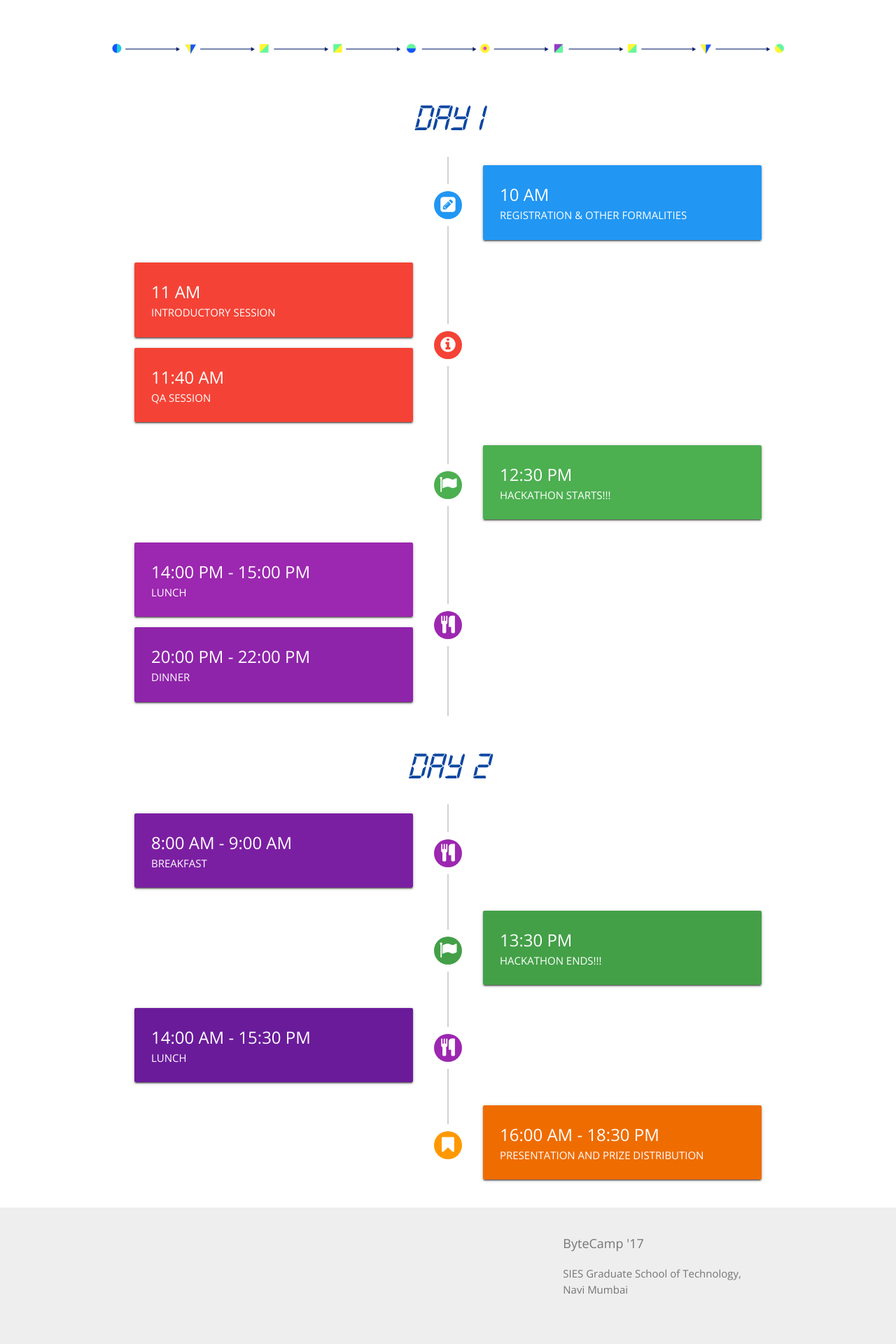
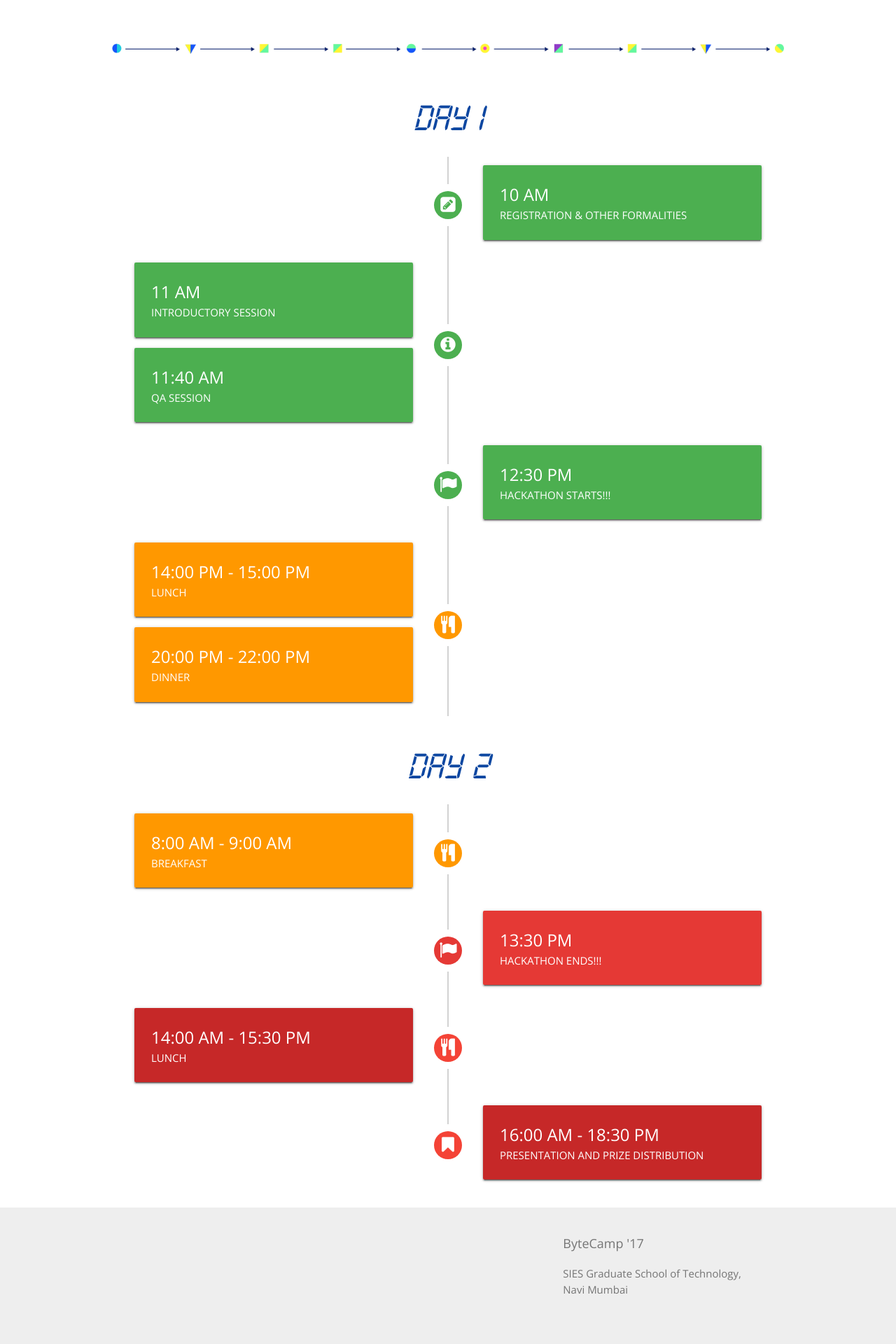
Before and after one commit to nerdyninja/bytecamp, a Django app: page /home in a window 1280 px wide. Shown: the part 528-2448 px from the top of the page at 70% size. Run offline with Django 3.2, Linux system fonts and the light colour scheme; grey boxes are pictures that could not be loaded.

Commit message:
Design Changes in Timeline

```diff
--- a/templates/pages/home.html
+++ b/templates/pages/home.html
@@ -36,7 +36,7 @@
     	<br>
         <div class="timeline-event">
             <div class="card timeline-content">
-                <div class="card-panel blue">
+                <div class="card-panel green">
 					<span class="white-text card-title">10 AM</span><br>
 					<span class="white-text">
 					REGISTRATION
@@ -44,11 +44,11 @@
 					</span>
 		        </div>
             </div>
-            <div class="timeline-badge blue white-text"><i class="fa fa-pencil-square"></i></div>
+            <div class="timeline-badge green white-text"><i class="fa fa-pencil-square"></i></div>
         </div>
         <div class="timeline-event">
             <div class="card timeline-content">
-                <div class="card-panel red">
+                <div class="card-panel green">
 					<span class="white-text card-title">11 AM</span><br>
 					<span class="white-text">
 					INTRODUCTORY SESSION
@@ -56,14 +56,14 @@
 		        </div>
             </div>
             <div class="card timeline-content">
-                <div class="card-panel red">
+                <div class="card-panel green">
 					<span class="white-text card-title">11:40 AM</span><br>
 					<span class="white-text">
 					QA SESSION
 					</span>
 		        </div>
             </div>
-            <div class="timeline-badge red white-text"><i class="fa fa-info-circle"></i></div>
+            <div class="timeline-badge green white-text"><i class="fa fa-info-circle"></i></div>
         </div>
         <div class="timeline-event">
             <div class="card timeline-content">
@@ -78,7 +78,7 @@
         </div>
         <div class="timeline-event">
             <div class="card timeline-content">
-                <div class="card-panel purple">
+                <div class="card-panel orange">
 					<span class="white-text card-title">14:00 PM - 15:00 PM</span><br>
 					<span class="white-text">
 					LUNCH
@@ -86,61 +86,61 @@
 		        </div>
             </div>
             <div class="card timeline-content">
-                <div class="card-panel purple darken-1">
+                <div class="card-panel orange">
 					<span class="white-text card-title">20:00 PM - 22:00 PM</span><br>
 					<span class="white-text">
 					DINNER
 					</span>
 		        </div>
             </div>
-            <div class="timeline-badge purple white-text"><i class="fa fa-cutlery"></i></div>
+            <div class="timeline-badge orange white-text"><i class="fa fa-cutlery"></i></div>
         </div>
         <br>
         <h5 align="center" id="digit-font" class="blue-text text-darken-4">DAY 2</h5>
         <br>
         <div class="timeline-event">
             <div class="card timeline-content">
-                <div class="card-panel purple darken-2">
+                <div class="card-panel orange">
 					<span class="white-text card-title">8:00 AM - 9:00 AM</span><br>
 					<span class="white-text">
 					BREAKFAST
 					</span>
 		        </div>
             </div>
-            <div class="timeline-badge purple white-text"><i class="fa fa-cutlery"></i></div>
+            <div class="timeline-badge orange white-text"><i class="fa fa-cutlery"></i></div>
         </div>
         <div class="timeline-event">
             <div class="card timeline-content">
-                <div class="card-panel green darken-1">
+                <div class="card-panel red darken-1">
 					<span class="white-text card-title">13:30 PM</span><br>
 					<span class="white-text">
 					HACKATHON ENDS!!!
 					</span>
 		        </div>
             </div>
-            <div class="timeline-badge green darken-1 white-text"><i class="fa fa-flag"></i></div>
+            <div class="timeline-badge red darken-1 white-text"><i class="fa fa-flag"></i></div>
         </div>
         <div class="timeline-event">
             <div class="card timeline-content">
-                <div class="card-panel purple darken-3">
+                <div class="card-panel red darken-3">
 					<span class="white-text card-title">14:00 AM - 15:30 PM</span><br>
 					<span class="white-text">
 					LUNCH
 					</span>
 		        </div>
             </div>
-            <div class="timeline-badge purple white-text"><i class="fa fa-cutlery"></i></div>
+            <div class="timeline-badge red white-text"><i class="fa fa-cutlery"></i></div>
         </div>
         <div class="timeline-event">
             <div class="card timeline-content">
-                <div class="card-panel orange darken-3">
+                <div class="card-panel red darken-3">
 					<span class="white-text card-title">16:00 AM - 18:30 PM</span><br>
 					<span class="white-text">
 					PRESENTATION AND PRIZE DISTRIBUTION
 					</span>
 		        </div>
             </div>
-            <div class="timeline-badge orange white-text"><i class="fa fa-bookmark"></i></div>
+            <div class="timeline-badge red white-text"><i class="fa fa-bookmark"></i></div>
         </div>
     </div>
 </div>
```
